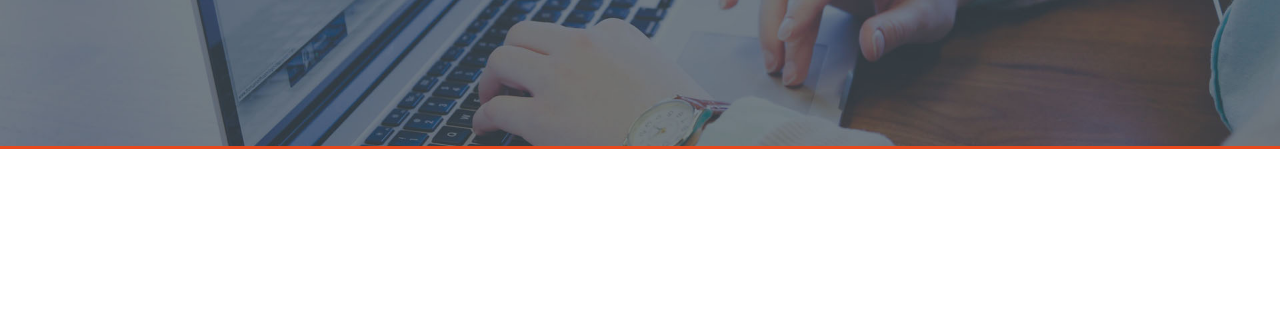
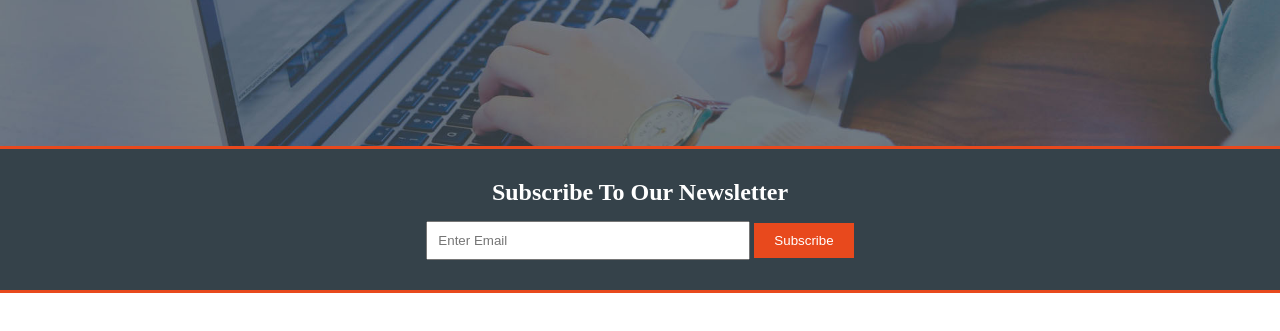
Before and after one commit to TE23D-Sabrie-Vincent/Lek-5-uppg3, a plain HTML site: page index.html in a window 1280 px wide. Shown: the part 331-662 px from the top of the page. Drawn offline with Linux system fonts and the light colour scheme.

Commit message:
Textlåda newsletter

```diff
--- a/index.html
+++ b/index.html
@@ -25,6 +25,14 @@
     </div>
 </section>
 
+<section class="newsletter">
+    <h2>Subscribe To Our Newsletter</h2>
+    <form action="#">
+        <input type="email" placeholder="Enter Email">
+        <button type="submit">Subscribe</button>
+    </form>
+</section>
+
 
 </body>
 </html>
--- a/style.css
+++ b/style.css
@@ -75,3 +75,28 @@
     text-align: center;
 
 }
+
+.newsletter {
+    background-color: #35424a;
+    text-align: center;
+    padding: 30px;
+    border-bottom: 3px solid #e8491d;
+}
+
+.newsletter h2 {
+    color: white;
+    margin-bottom: 15px;
+}
+
+.newsletter input[type="email"] {
+    padding: 10px;
+    width: 300px;
+}
+
+.newsletter button {
+    padding: 10px 20px;
+    background-color: #e8491d;
+    color: white;
+    border: none;
+    cursor: pointer;
+}
```
